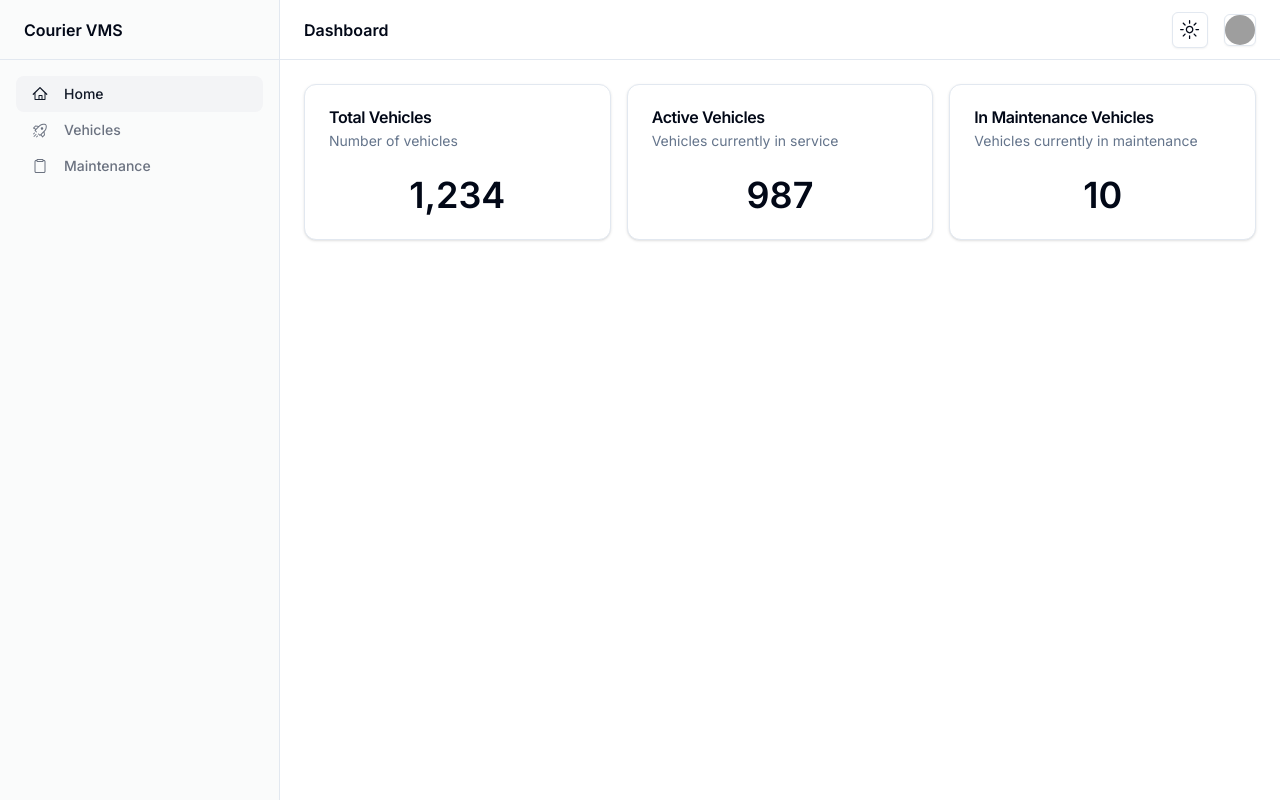
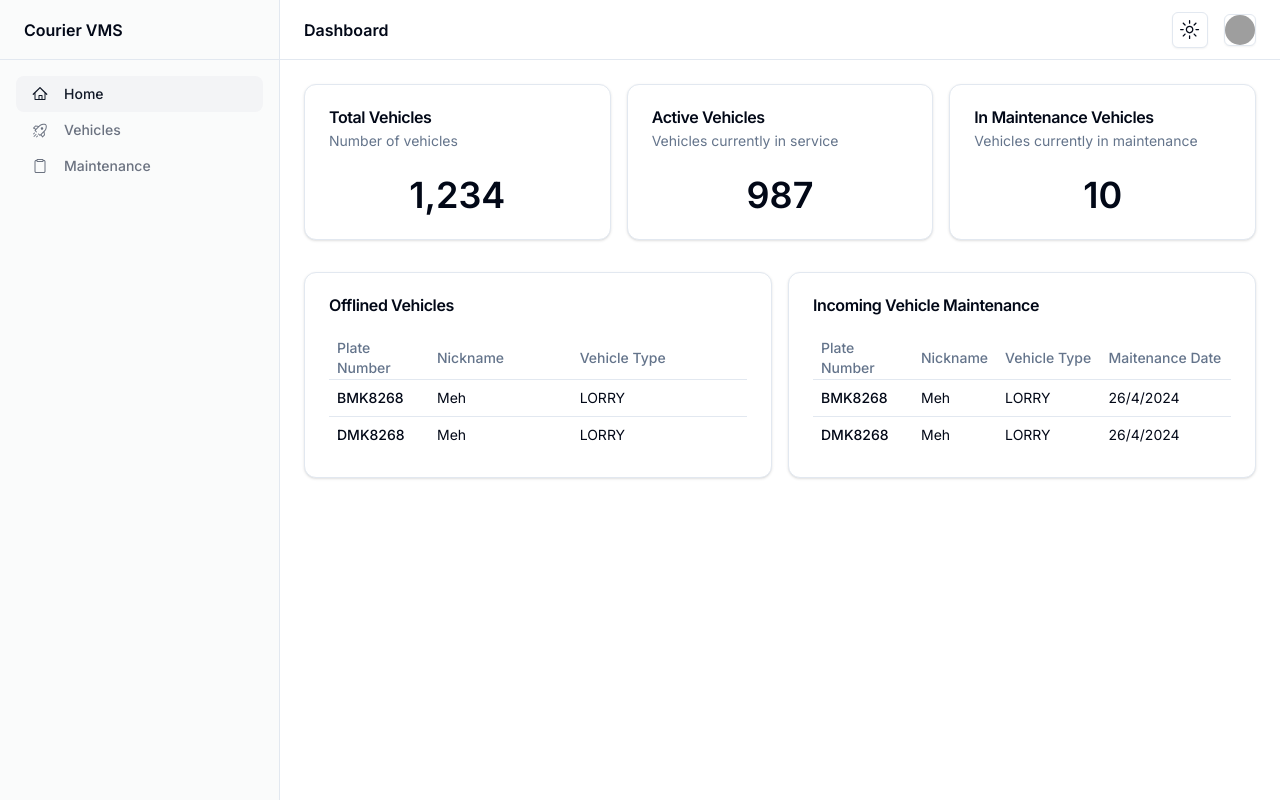
Before and after one commit to jqbung0318/courier-vms, a Next.js app in the folder frontend/: page / in a window 1280 px wide. Built offline with nearby package versions, Linux system fonts and the light colour scheme; grey boxes are pictures that could not be loaded.

Commit message:
added card list placeholder in dashboard

```diff
--- a/frontend/src/app/page.tsx
+++ b/frontend/src/app/page.tsx
@@ -7,6 +7,7 @@
 import { CardTitle, CardDescription, CardHeader, CardContent, Card } from "@/components/ui/card"
 import Header from "@/components/header"
 import NavigationBar from "@/components/nav"
+import { Table, TableHeader, TableRow, TableHead, TableBody, TableCell } from "@/components/ui/table"
 
 export default function Home() {
   return (
@@ -43,15 +44,67 @@ export default function Home() {
                 <span className="text-4xl font-semibold">10</span>
               </CardContent>
             </Card>
-            {/* <Card>
+          </div>
+          <div className="grid gap-4 md:grid-cols-1 lg:grid-cols-2 xl:grid-cols-2">
+            <Card>
               <CardHeader>
-                <CardTitle>Sensor Readings</CardTitle>
-                <CardDescription>Total sensor readings collected</CardDescription>
+                <CardTitle>Offlined Vehicles</CardTitle>
               </CardHeader>
-              <CardContent className="flex items-center justify-center">
-                <span className="text-4xl font-semibold">4.5M</span>
+              <CardContent>
+                <Table>
+                  <TableHeader>
+                    <TableRow>
+                      <TableHead className="w-[100px]">Plate Number</TableHead>
+                      <TableHead>Nickname</TableHead>
+                      <TableHead>Vehicle Type</TableHead>
+                    </TableRow>
+                  </TableHeader>
+                  <TableBody>
+                    <TableRow key='BMK8268'>
+                      <TableCell className="font-medium">BMK8268</TableCell>
+                      <TableCell>Meh</TableCell>
+                      <TableCell>LORRY</TableCell>
+                    </TableRow>
+                    <TableRow key='DMK8268'>
+                      <TableCell className="font-medium">DMK8268</TableCell>
+                      <TableCell>Meh</TableCell>
+                      <TableCell>LORRY</TableCell>
+                    </TableRow>
+                  </TableBody>
+                </Table>
               </CardContent>
-            </Card> */}
+            </Card>
+            <Card>
+              <CardHeader>
+                <CardTitle>Incoming Vehicle Maintenance</CardTitle>
+              </CardHeader>
+              <CardContent>
+                <Table>
+                  <TableHeader>
+                    <TableRow>
+                      <TableHead className="w-[100px]">Plate Number</TableHead>
+                      <TableHead>Nickname</TableHead>
+                      <TableHead>Vehicle Type</TableHead>
+                      <TableHead>Maitenance Date</TableHead>
+                    </TableRow>
+                  </TableHeader>
+                  <TableBody>
+                    <TableRow key='BMK8268'>
+                      <TableCell className="font-medium">BMK8268</TableCell>
+                      <TableCell>Meh</TableCell>
+                      <TableCell>LORRY</TableCell>
+                      <TableCell>26/4/2024</TableCell>
+                    </TableRow>
+                    <TableRow key='DMK8268'>
+                      <TableCell className="font-medium">DMK8268</TableCell>
+                      <TableCell>Meh</TableCell>
+                      <TableCell>LORRY</TableCell>
+                      <TableCell>26/4/2024</TableCell>
+                    </TableRow>
+                  </TableBody>
+                </Table>
+              </CardContent>
+            </Card>
           </div>
         </main>
       </div>
--- a/frontend/src/app/vehicles/page.tsx
+++ b/frontend/src/app/vehicles/page.tsx
@@ -49,7 +49,7 @@ const vehicles = [
         brand: "Toyota",
         model: "Vios",
         vehicleType: "LORRY",
-        status: "ONLINE",
+        status: "OFFLINE",
     },
     {
         plateNo: "GMK8268",
```
